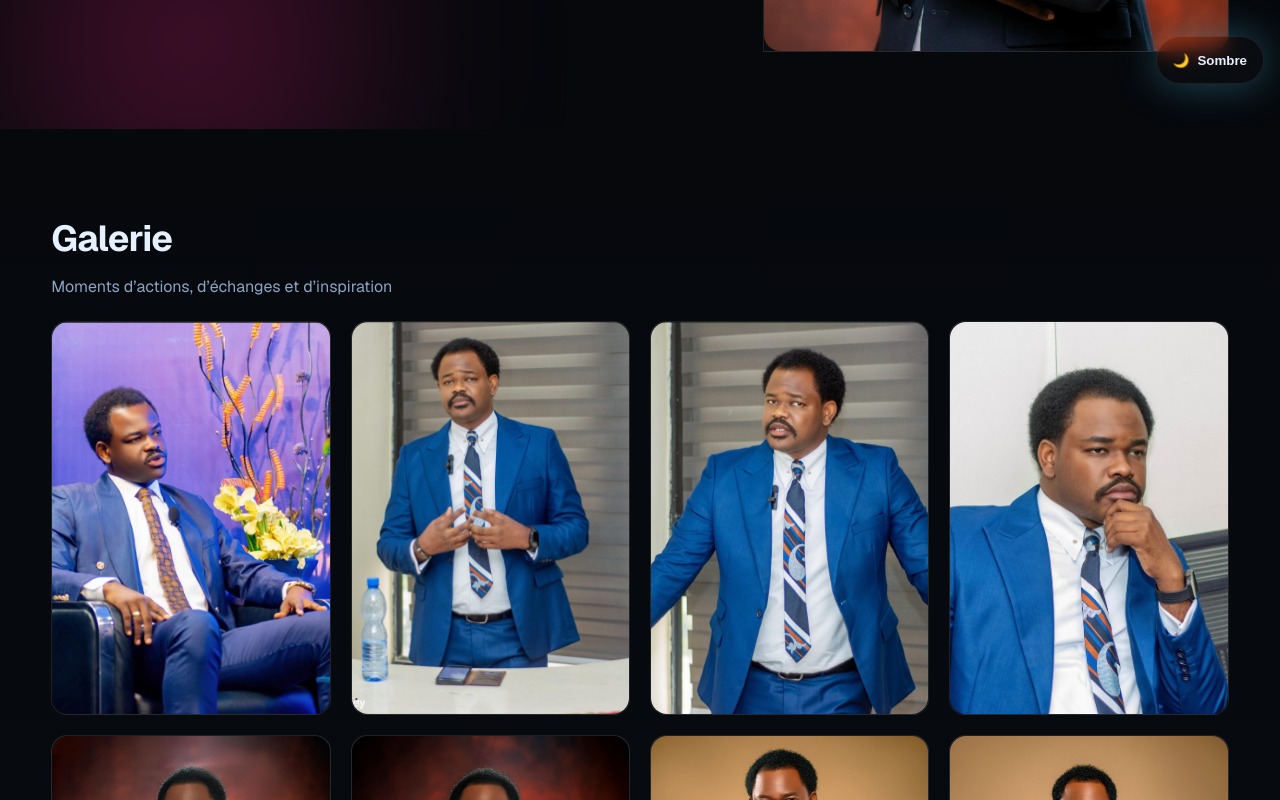
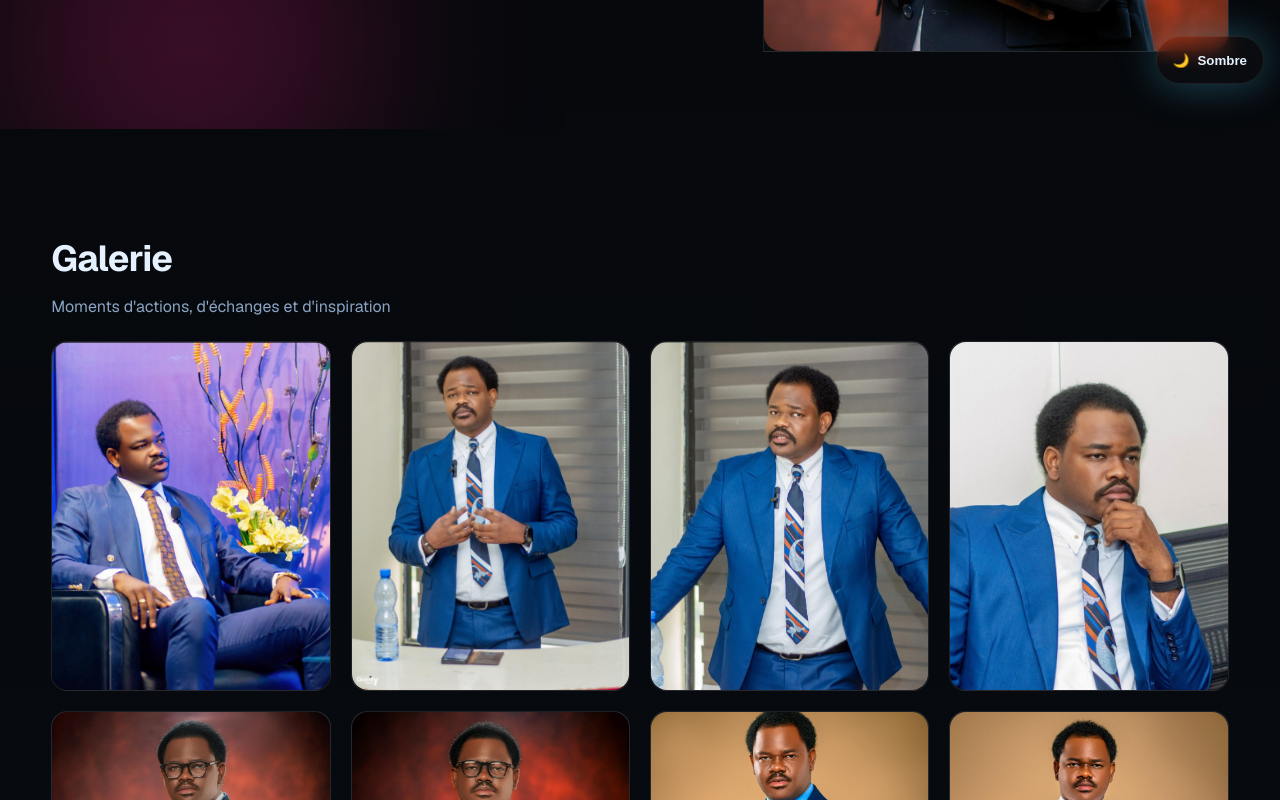
Before and after one commit to EMMADEKO10/didierngoyprofil, a Next.js app: page / in a window 1280 px wide. Shown: the part 700-1500 px from the top of the page. Built offline with nearby package versions, Linux system fonts and the light colour scheme.

Commit message:
`Refactor CSS and HTML for responsive design and typography`

```diff
--- a/src/app/globals.css
+++ b/src/app/globals.css
@@ -257,6 +257,11 @@ html[data-theme="light"] .glass {
 
 /* Tablet breakpoint */
 @media (min-width: 769px) and (max-width: 1023px) {
+  .container {
+    padding-left: 24px;
+    padding-right: 24px;
+  }
+
   .heroGrid {
     grid-template-columns: 1fr 1fr;
     gap: 48px;
@@ -277,10 +282,25 @@ html[data-theme="light"] .glass {
   .mobileMenuBtn {
     display: none;
   }
+
+  .grid {
+    grid-template-columns: repeat(2, 1fr);
+    gap: 24px;
+  }
+
+  .galleryGrid {
+    grid-template-columns: repeat(auto-fill, minmax(200px, 1fr));
+    gap: 16px;
+  }
 }
 
 /* Desktop breakpoint */
 @media (min-width: 1024px) {
+  .container {
+    padding-left: 0;
+    padding-right: 0;
+  }
+
   .heroGrid {
     grid-template-columns: 7fr 5fr;
     gap: 60px;
@@ -292,6 +312,16 @@ html[data-theme="light"] .glass {
 
   .mobileMenuBtn {
     display: none;
+  }
+
+  .grid {
+    grid-template-columns: repeat(12, 1fr);
+    gap: 20px;
+  }
+
+  .galleryGrid {
+    grid-template-columns: repeat(auto-fill, minmax(260px, 1fr));
+    gap: 20px;
   }
 }
 
--- a/src/app/page.tsx
+++ b/src/app/page.tsx
@@ -64,7 +64,7 @@ export default function Home() {
                 Entrepreneur, Leader de la jeunesse, Citoyen engagé
               </h1>
               <p className="heroSubtitle" style={{ color: "var(--muted)", maxWidth: 720 }}>
-                Président de l'ONG CONGO LEADERSHIP • Initiateur de la plate-forme GÉNÉRATION IMPACT • CEO de BIOTECK AFRICA GROUP • Écrivain & Conférencier.
+                Président de l&apos;ONG CONGO LEADERSHIP • Initiateur de la plate-forme GÉNÉRATION IMPACT • CEO de BIOTECK AFRICA GROUP • Écrivain & Conférencier.
               </p>
               <div className="actions" style={{ marginTop: 24 }}>
                 <Link href="#contact" className="btn btnPrimary">
@@ -125,21 +125,21 @@ export default function Home() {
       </section>
 
       {/* Galerie Photo */}
-      <section id="galerie" style={{ padding: "20px 0 60px" }}>
+      <section id="galerie" style={{ padding: "clamp(20px, 4vw, 40px) 0 clamp(40px, 6vw, 60px)" }}>
         <div className="container">
           <h2 className="sectionTitle">Galerie</h2>
-          <p className="sectionSub" style={{ marginBottom: 24 }}>Moments d’actions, d’échanges et d’inspiration</p>
+          <p className="sectionSub" style={{ marginBottom: 24 }}>Moments d&apos;actions, d&apos;échanges et d&apos;inspiration</p>
           <div className="galleryGrid">
             {galleryImagesOrdered.map((rawSrc, idx) => {
               const src = encodeURI(rawSrc);
               return (
                 <Reveal key={src} delay={(idx % 6) * 70}>
-                  <div className="glass card" style={{ position: "relative", paddingTop: "140%", borderRadius: 16, cursor: "zoom-in" }} onClick={() => setLightboxSrc(src)}>
+                  <div className="glass card" style={{ position: "relative", aspectRatio: "4/5", borderRadius: 16, cursor: "zoom-in" }} onClick={() => setLightboxSrc(src)}>
                     <div style={{ position: "absolute", inset: 0, borderRadius: 16, overflow: "hidden" }}>
                       <Image src={src} alt={`Galerie ${idx + 1}`} fill style={{ objectFit: "cover" }} />
                     </div>
                   </div>
-              </Reveal>
+                </Reveal>
               );
             })}
           </div>
@@ -154,7 +154,7 @@ export default function Home() {
             <div>
               <h2 className="sectionTitle">À propos</h2>
               <p className="sectionSub" style={{ marginTop: 8 }}>
-                Issu de Kinshasa (RDC), j'ai choisi de mettre mon énergie et mon expérience au service d'une cause qui me tient à cœur : aider la jeunesse à devenir un moteur du changement.
+                Issu de Kinshasa (RDC), j&apos;ai choisi de mettre mon énergie et mon expérience au service d&apos;une cause qui me tient à cœur : aider la jeunesse à devenir un moteur du changement.
               </p>
             </div>
             </Reveal>
@@ -162,7 +162,7 @@ export default function Home() {
             <div>
               <div className="glass card" style={{ padding: 20, borderRadius: 16 }}>
                 <p style={{ color: "var(--muted)" }}>
-                  À travers mes projets entrepreneuriaux, mes actions sociales et mon engagement citoyen, je porte une voix : celle d'une jeunesse debout, qui croit en elle-même, qui agit, qui innove et qui construit un Congo meilleur.
+                  À travers mes projets entrepreneuriaux, mes actions sociales et mon engagement citoyen, je porte une voix : celle d&apos;une jeunesse debout, qui croit en elle-même, qui agit, qui innove et qui construit un Congo meilleur.
                 </p>
               </div>
             </div>
@@ -234,25 +234,25 @@ export default function Home() {
       </section>
 
       {/* Livres & Conférences */}
-      <section id="livres" style={{ padding: "60px 0" }}>
+      <section id="livres" style={{ padding: "clamp(40px, 6vw, 60px) 0" }}>
         <div className="container">
           <div className="grid" style={{ alignItems: "center" }}>
-            <Reveal style={{ gridColumn: "span 5" }}>
+            <Reveal>
             <div>
-              <div style={{ position: "relative", height: 360 }} className="glass">
+              <div style={{ position: "relative", aspectRatio: "4/3" }} className="glass">
                 <div style={{ position: "absolute", inset: 0, borderRadius: 16, overflow: "hidden" }}>
                   <Image src="/livre/livre.jpg" alt="Conférence" fill style={{ objectFit: "cover" }} />
                 </div>
               </div>
             </div>
             </Reveal>
-            <Reveal delay={140} style={{ gridColumn: "span 7" }}>
+            <Reveal delay={140}>
             <div>
               <h2 className="sectionTitle">Livres & Conférences</h2>
               <p className="sectionSub" style={{ marginBottom: 16 }}>
                 Interventions inspirantes et publications pour éveiller, former et orienter la jeunesse.
               </p>
-              <div style={{ display: "flex", gap: 12 }}>
+              <div className="actions">
                 <Link href="#contact" className="btn btnPrimary">Inviter pour une conférence</Link>
                 <Link href="#contact" className="btn">Demander la bibliographie</Link>
               </div>
@@ -263,26 +263,26 @@ export default function Home() {
       </section>
 
       {/* Contact */}
-      <section id="contact" style={{ padding: "60px 0 100px" }}>
+      <section id="contact" style={{ padding: "clamp(40px, 6vw, 60px) 0 clamp(60px, 8vw, 100px)" }}>
         <div className="container">
           <div className="glass" style={{ borderRadius: 20, padding: 24 }}>
             <div className="grid" style={{ alignItems: "center" }}>
-              <div style={{ gridColumn: "span 8" }}>
+              <div>
                 <h2 className="sectionTitle">Travaillons ensemble</h2>
                 <p className="sectionSub" style={{ marginBottom: 16 }}>
                   Vous avez un projet, une initiative sociale ou un événement ? Contactez-moi.
                 </p>
               </div>
-              <div style={{ gridColumn: "span 4", display: "flex", justifyContent: "flex-end", gap: 12 }}>
+              <div className="actions">
                 <a href="mailto:contact@didierngoy.com" className="btn btnPrimary">Envoyer un email</a>
                 <a href="https://wa.me/243821355601" target="_blank" rel="noreferrer" className="btn">WhatsApp</a>
               </div>
             </div>
           </div>
-          <footer style={{ marginTop: 24, color: "var(--muted)", fontSize: 14 }}>
+          <footer style={{ marginTop: 24, color: "var(--muted)", fontSize: 14, textAlign: "center" }}>
             © {new Date().getFullYear()} Didier Ngoyi Ngubu. Tous droits réservés.
-      </footer>
-    </div>
+          </footer>
+        </div>
       </section>
       {lightboxSrc && <Lightbox src={lightboxSrc} onClose={() => setLightboxSrc(null)} />}
     </main>
```
